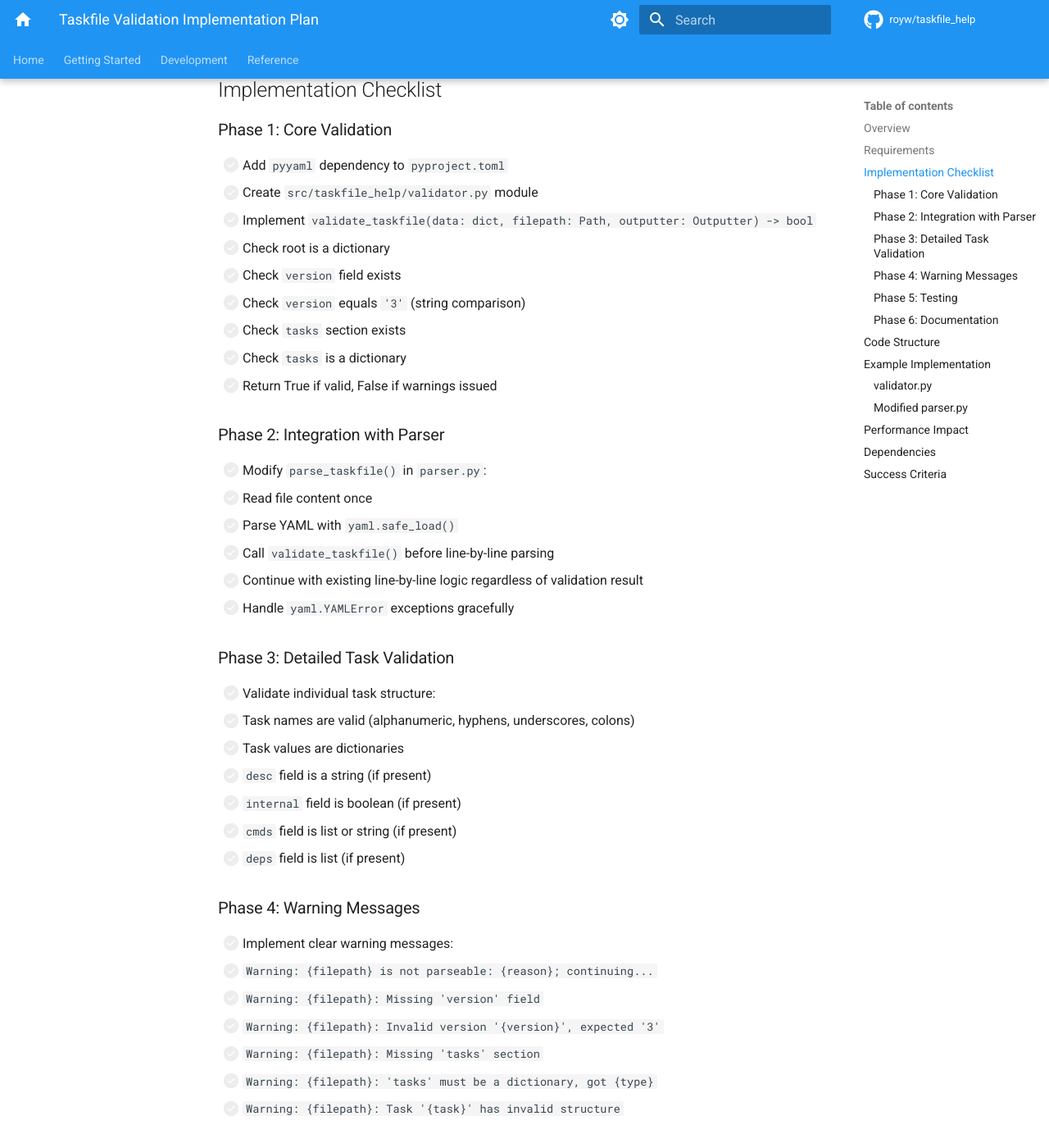
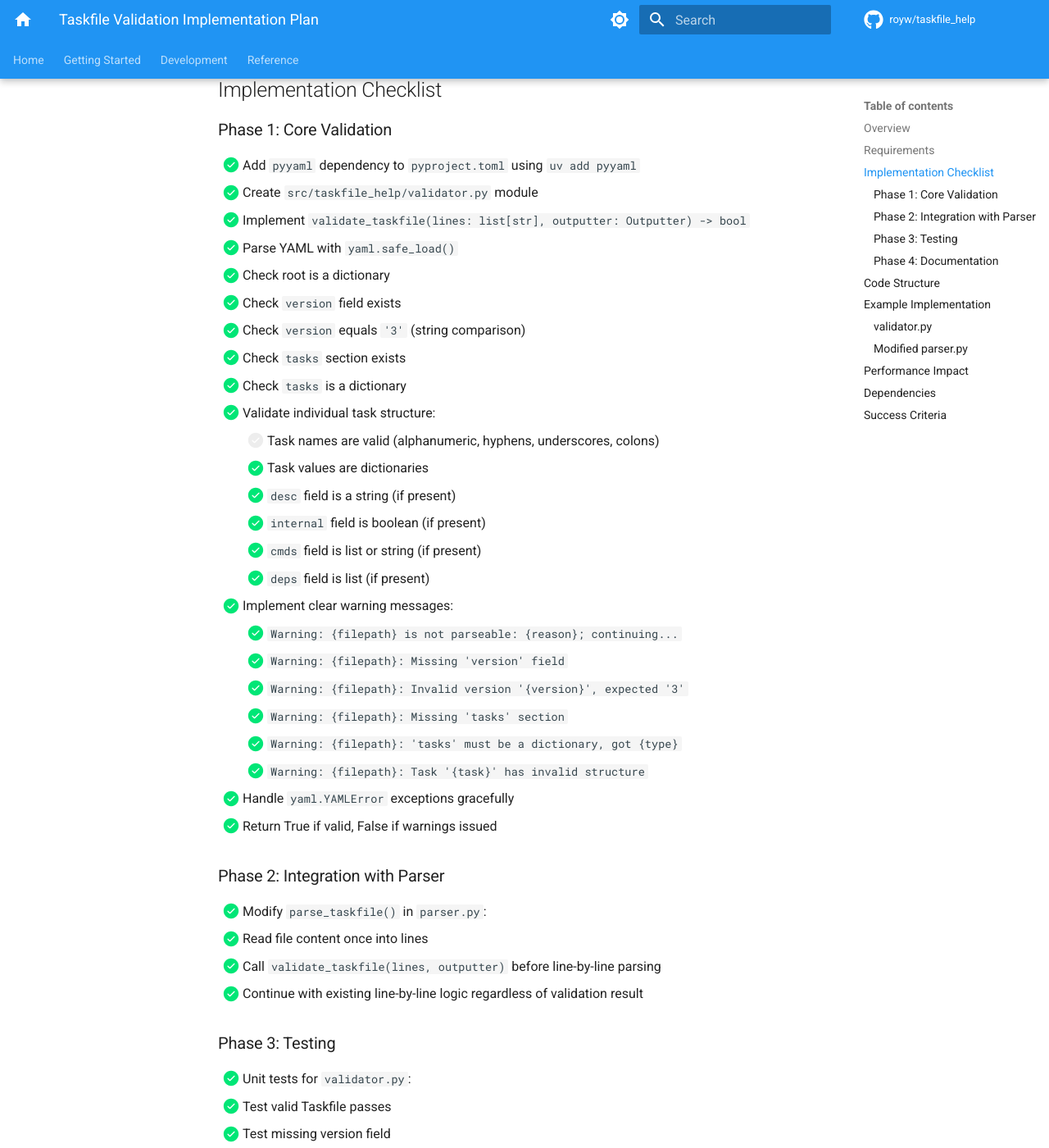
Before and after one commit to royw/taskfile_help, an MkDocs documentation site: the page built from docs/future/validation.md, in a window 1280 px wide and 1400 px high, scrolled down 529 px. Shown: the whole window at 82% size. Built offline with MkDocs 1.6.1 and Material for MkDocs 9.7.7, drawn with Linux system fonts in a browser that asks for light colours; comment, search, counter and statistics services are not loaded; some of the changed text lies outside the part shown.

Commit message:
feat: add Taskfile validation with YAML structure checking
Implemented automatic validation of Taskfiles to ensure they conform to
Task version 3 specification. Validation runs on every parse with warnings
for issues but continues processing (non-fatal).

Changes:
- Added pyyaml dependency to pyproject.toml
- Created src/taskfile_help/validator.py module
- Implemented validate_taskfile() function that checks:
  - YAML syntax and parseability
  - Root is a dictionary
  - Version field exists and equals '3' (string)
  - Tasks section exists and is a dictionary
  - Individual task structure (desc, internal, cmds, deps types)
- Integrated validation into parser.py (runs before line-by-line parsing)
- Added 18 comprehensive unit tests for validator (100% coverage)
- Added 5 e2e tests for CLI validation warnings
- Updated validation.md to mark Phase 1-3 as complete

Validation features:
- Always enabled (no opt-in flag required)
- Non-fatal (warnings only, processing continues)
- Clear, helpful warning messages
- Validates version must be '3' (not '2', 3, or '3.0')
- Validates task field types (desc: string, internal: boolean, etc.)
- Handles YAML syntax errors gracefully

Test results:
- 181 total tests pass (added 23 new tests)
- 100% code coverage maintained
- All validation warnings are non-fatal
- Processing continues after validation errors

Benefits:
- Catches common Taskfile mistakes early
- Helps users fix issues before running tasks
- Enforces Task version 3 requirement
- Minimal performance impact (~1-2ms per file)
- Clear, actionable error messages

````diff
--- a/docs/future/validation.md
+++ b/docs/future/validation.md
@@ -17,66 +17,60 @@ on every parse with warnings for issues but continues processing.
 
 ### Phase 1: Core Validation
 
-- [ ] Add `pyyaml` dependency to `pyproject.toml`
-- [ ] Create `src/taskfile_help/validator.py` module
-- [ ] Implement `validate_taskfile(data: dict, filepath: Path, outputter: Outputter) -> bool`
-  - [ ] Check root is a dictionary
-  - [ ] Check `version` field exists
-  - [ ] Check `version` equals `'3'` (string comparison)
-  - [ ] Check `tasks` section exists
-  - [ ] Check `tasks` is a dictionary
-  - [ ] Return True if valid, False if warnings issued
+- [x] Add `pyyaml` dependency to `pyproject.toml` using `uv add pyyaml`
+- [x] Create `src/taskfile_help/validator.py` module
+- [x] Implement `validate_taskfile(lines: list[str], outputter: Outputter) -> bool`
+  - [x] Parse YAML with `yaml.safe_load()`
+  - [x] Check root is a dictionary
+  - [x] Check `version` field exists
+  - [x] Check `version` equals `'3'` (string comparison)
+  - [x] Check `tasks` section exists
+  - [x] Check `tasks` is a dictionary
+  - [x] Validate individual task structure:
+    - [ ] Task names are valid (alphanumeric, hyphens, underscores, colons)
+    - [x] Task values are dictionaries
+    - [x] `desc` field is a string (if present)
+    - [x] `internal` field is boolean (if present)
+    - [x] `cmds` field is list or string (if present)
+    - [x] `deps` field is list (if present)
+  - [x] Implement clear warning messages:
+    - [x] `Warning: {filepath} is not parseable: {reason}; continuing...`
+    - [x] `Warning: {filepath}: Missing 'version' field`
+    - [x] `Warning: {filepath}: Invalid version '{version}', expected '3'`
+    - [x] `Warning: {filepath}: Missing 'tasks' section`
+    - [x] `Warning: {filepath}: 'tasks' must be a dictionary, got {type}`
+    - [x] `Warning: {filepath}: Task '{task}' has invalid structure`
+  - [x] Handle `yaml.YAMLError` exceptions gracefully
+  - [x] Return True if valid, False if warnings issued
 
 ### Phase 2: Integration with Parser
 
-- [ ] Modify `parse_taskfile()` in `parser.py`:
-  - [ ] Read file content once
-  - [ ] Parse YAML with `yaml.safe_load()`
-  - [ ] Call `validate_taskfile()` before line-by-line parsing
-  - [ ] Continue with existing line-by-line logic regardless of validation result
-  - [ ] Handle `yaml.YAMLError` exceptions gracefully
+- [x] Modify `parse_taskfile()` in `parser.py`:
+  - [x] Read file content once into lines
+  - [x] Call `validate_taskfile(lines, outputter)` before line-by-line parsing
+  - [x] Continue with existing line-by-line logic regardless of validation result
 
-### Phase 3: Detailed Task Validation
+### Phase 3: Testing
 
-- [ ] Validate individual task structure:
-  - [ ] Task names are valid (alphanumeric, hyphens, underscores, colons)
-  - [ ] Task values are dictionaries
-  - [ ] `desc` field is a string (if present)
-  - [ ] `internal` field is boolean (if present)
-  - [ ] `cmds` field is list or string (if present)
-  - [ ] `deps` field is list (if present)
+- [x] Unit tests for `validator.py`:
+  - [x] Test valid Taskfile passes
+  - [x] Test missing version field
+  - [x] Test wrong version (e.g., '2', '3.0', 3)
+  - [x] Test missing tasks section
+  - [x] Test invalid tasks type (list, string, etc.)
+  - [x] Test invalid YAML syntax
+  - [x] Test malformed task definitions
 
-### Phase 4: Warning Messages
+- [x] Integration tests:
+  - [x] Test validation warnings appear in output
+  - [x] Test parsing continues after validation warnings
+  - [x] Test valid Taskfile produces no warnings
 
-- [ ] Implement clear warning messages:
-  - [ ] `Warning: {filepath} is not parseable: {reason}; continuing...`
-  - [ ] `Warning: {filepath}: Missing 'version' field`
-  - [ ] `Warning: {filepath}: Invalid version '{version}', expected '3'`
-  - [ ] `Warning: {filepath}: Missing 'tasks' section`
-  - [ ] `Warning: {filepath}: 'tasks' must be a dictionary, got {type}`
-  - [ ] `Warning: {filepath}: Task '{task}' has invalid structure`
+- [x] E2E tests:
+  - [x] Test CLI with invalid Taskfile shows warnings
+  - [x] Test CLI continues to show tasks despite warnings
 
-### Phase 5: Testing
-
-- [ ] Unit tests for `validator.py`:
-  - [ ] Test valid Taskfile passes
-  - [ ] Test missing version field
-  - [ ] Test wrong version (e.g., '2', '3.0', 3)
-  - [ ] Test missing tasks section
-  - [ ] Test invalid tasks type (list, string, etc.)
-  - [ ] Test invalid YAML syntax
-  - [ ] Test malformed task definitions
-
-- [ ] Integration tests:
-  - [ ] Test validation warnings appear in output
-  - [ ] Test parsing continues after validation warnings
-  - [ ] Test valid Taskfile produces no warnings
-
-- [ ] E2E tests:
-  - [ ] Test CLI with invalid Taskfile shows warnings
-  - [ ] Test CLI continues to show tasks despite warnings
-
-### Phase 6: Documentation
+### Phase 4: Documentation
 
 - [ ] Update `README.md`:
   - [ ] Document validation behavior
@@ -118,11 +112,11 @@ from typing import Any
 from .output import Outputter
 
 
-def validate_taskfile(data: Any, filepath: Path, outputter: Outputter) -> bool:
+def validate_taskfile(lines: list[str], filepath: Path, outputter: Outputter) -> bool:
     """Validate Taskfile structure.
 
     Args:
-        data: Parsed YAML data
+        lines: Lines from the Taskfile
         filepath: Path to Taskfile
         outputter: Output handler for warnings
 
@@ -130,6 +124,15 @@ def validate_taskfile(data: Any, filepath: Path, outputter: Outputter) -> bool:
         True if valid, False if warnings were issued
     """
     valid = True
+
+    # Parse YAML
+    try:
+        data = yaml.safe_load(''.join(lines))
+    except yaml.YAMLError as e:
+        outputter.output_warning(
+            f"{filepath} is not parseable: {e}; continuing..."
+        )
+        return False
 
     # Check root is dictionary
     if not isinstance(data, dict):
@@ -182,22 +185,15 @@ def parse_taskfile(filepath: Path, namespace: str, outputter: Outputter) -> list
     # Read file
     try:
         with open(filepath, encoding="utf-8") as f:
-            content = f.read()
+            lines = f.readlines()
     except (OSError, UnicodeDecodeError) as e:
         outputter.output_error(f"Error reading {filepath}: {e}")
         return []
 
     # Validate YAML structure
-    try:
-        data = yaml.safe_load(content)
-        validate_taskfile(data, filepath, outputter)
-    except yaml.YAMLError as e:
-        outputter.output_warning(
-            f"{filepath} is not parseable: {e}; continuing..."
-        )
+    validate_taskfile(lines, filepath, outputter)
 
     # Continue with line-by-line parsing (existing logic)
-    lines = content.splitlines(keepends=True)
     # ... rest of existing implementation
 ```
 
--- a/pyproject.toml
+++ b/pyproject.toml
@@ -8,7 +8,9 @@ version = "0.2.0"
 description = "Dynamic Taskfile help generator with automatic grouping and namespace support"
 readme = "README.md"
 requires-python = ">=3.11"
-dependencies = []
+dependencies = [
+    "pyyaml>=6.0.3",
+]
 authors = [
     { name = "Roy Wright", email = "roy@wright.org" }
 ]
````
Also changed, not shown: CHANGELOG.md (+1 -0 lines), Taskfile.yml (+9 -7 lines), 5 other files.
